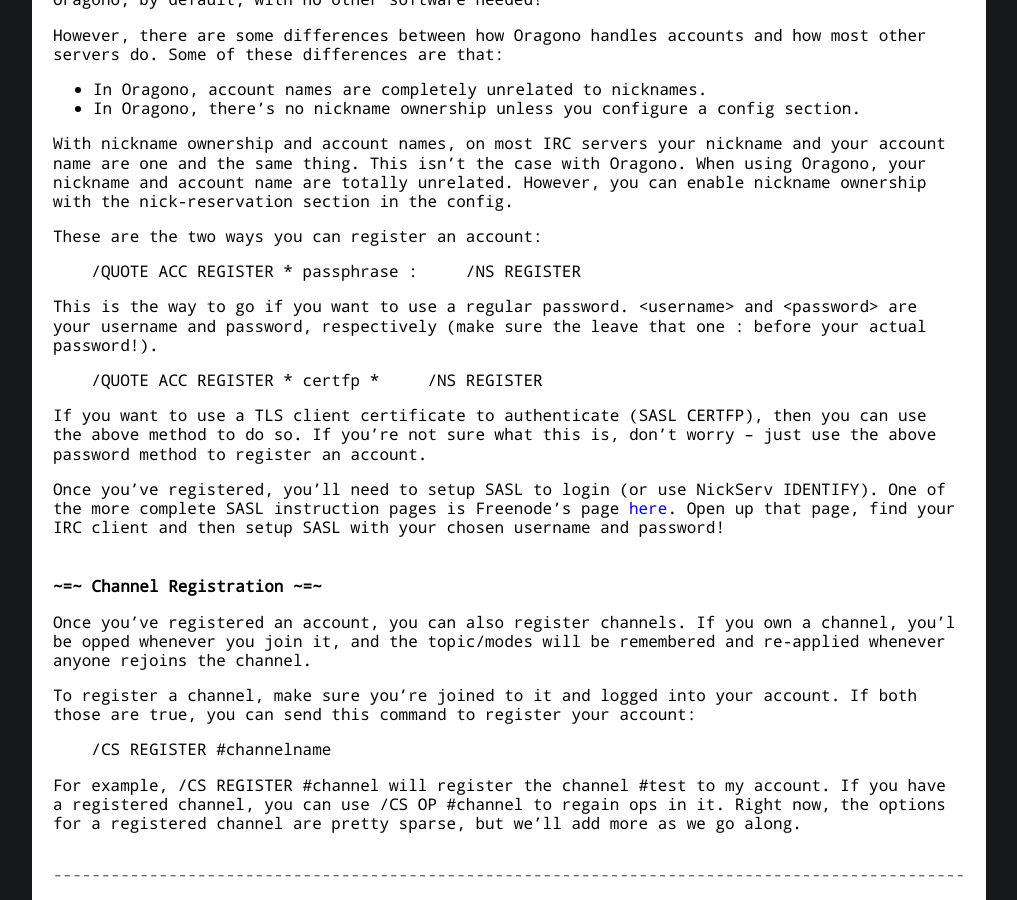
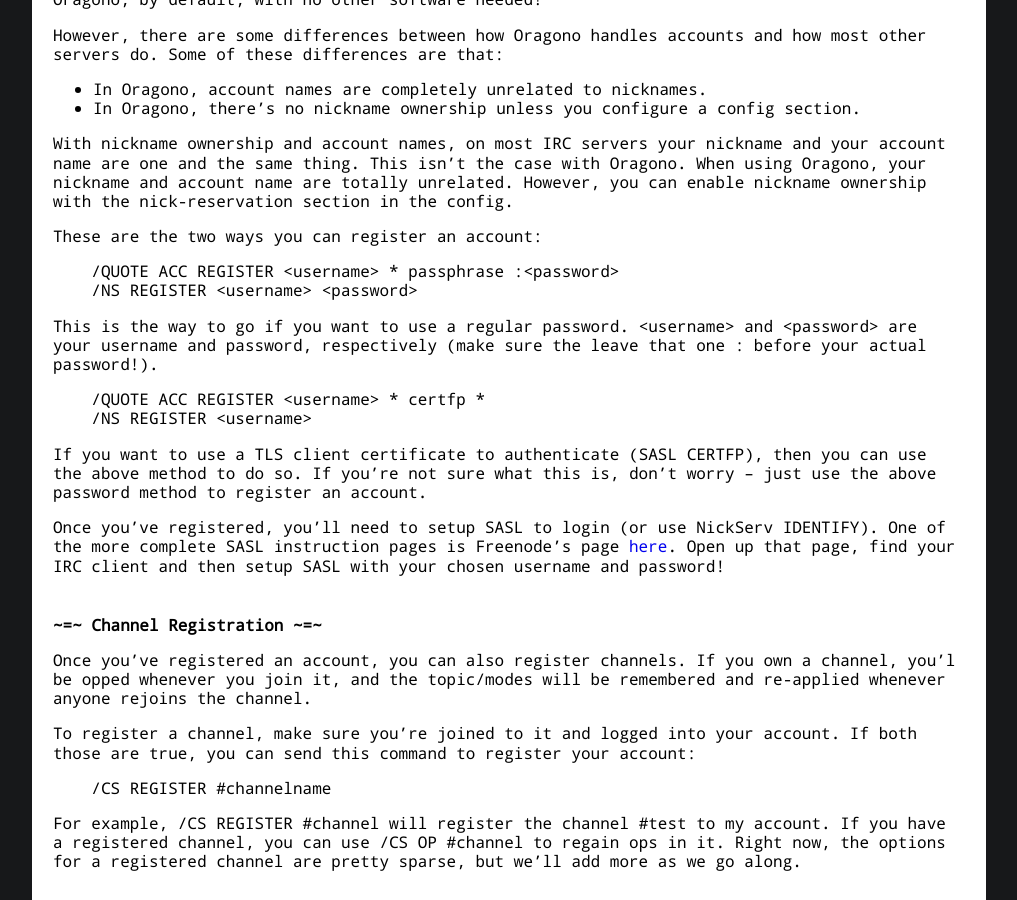
Before and after one commit to oragono/oragono-site, a Jekyll site: the page built from manual.md, in a window 1280 px wide and 900 px high, scrolled down 2431 px. Shown: the whole window, without its empty margins (131-1148 px from the left). Built offline with Jekyll 4.4.1, drawn with Linux system fonts in a browser that asks for light colours; some of the changed text lies outside the part shown.

Commit message:
manual: Fix some vars and such

```diff
--- a/manual.md
+++ b/manual.md
@@ -125,13 +125,13 @@ With nickname ownership and account names, on most IRC servers your nickname and
 
 These are the two ways you can register an account:
 
-&nbsp;&nbsp;&nbsp;&nbsp;/QUOTE ACC REGISTER <username> * passphrase :<password>
-&nbsp;&nbsp;&nbsp;&nbsp;/NS REGISTER <username> <password>
+&nbsp;&nbsp;&nbsp;&nbsp;`/QUOTE ACC REGISTER <username> * passphrase :<password>`<br>
+&nbsp;&nbsp;&nbsp;&nbsp;`/NS REGISTER <username> <password>`
 
 This is the way to go if you want to use a regular password. `<username>` and `<password>` are your username and password, respectively (make sure the leave that one `:` before your actual password!).
 
-&nbsp;&nbsp;&nbsp;&nbsp;/QUOTE ACC REGISTER <username> * certfp *
-&nbsp;&nbsp;&nbsp;&nbsp;/NS REGISTER <username>
+&nbsp;&nbsp;&nbsp;&nbsp;`/QUOTE ACC REGISTER <username> * certfp *`<br>
+&nbsp;&nbsp;&nbsp;&nbsp;`/NS REGISTER <username>`
 
 If you want to use a TLS client certificate to authenticate (`SASL CERTFP`), then you can use the above method to do so. If you're not sure what this is, don't worry – just use the above password method to register an account.
 
@@ -228,7 +228,7 @@ To view the bans that exist on the channel, you can do this instead:
 
 With this channel mode, you can change who's allowed to bypass bans. For example, let's say you set these modes on the channel:
 
-&nbsp;&nbsp;&nbsp;&nbsp;/MODE #test +b *!*@192.168.0.234
+&nbsp;&nbsp;&nbsp;&nbsp;/MODE #test +b *!*@192.168.0.234<br>
 &nbsp;&nbsp;&nbsp;&nbsp;/MODE #test +e bob!*@*
 
 This means that **bob** will always be able to join, even if he's connecting from `192.168.0.234`.
@@ -253,7 +253,7 @@ With this channel mode, you can change who's allowed to join the channel when th
 
 For example, let's say you set these modes on the channel:
 
-&nbsp;&nbsp;&nbsp;&nbsp;/MODE #test +i
+&nbsp;&nbsp;&nbsp;&nbsp;/MODE #test +i<br>
 &nbsp;&nbsp;&nbsp;&nbsp;/MODE #test +I bob!*@*
 
 This means that **bob** will be able to join even without being `/INVITE`'d.
@@ -379,11 +379,11 @@ The best place to look for command help is on a running copy or Oragono itself!
 
 To see the integrated command help, simply spin up a copy of Oragono and then run this command:
 
-&nbsp;&nbsp;&nbsp;&nbsp;/HELPOP <command>
+&nbsp;&nbsp;&nbsp;&nbsp;`/HELPOP <command>`
 
 If that doesn't work, you may need to run this instead:
 
-&nbsp;&nbsp;&nbsp;&nbsp;/QUOTE HELP <command>
+&nbsp;&nbsp;&nbsp;&nbsp;`/QUOTE HELP <command>`
 
 We may add some additional notes here for specific commands down the line, but right now the in-server docs are the best ones to consult.
 
```
